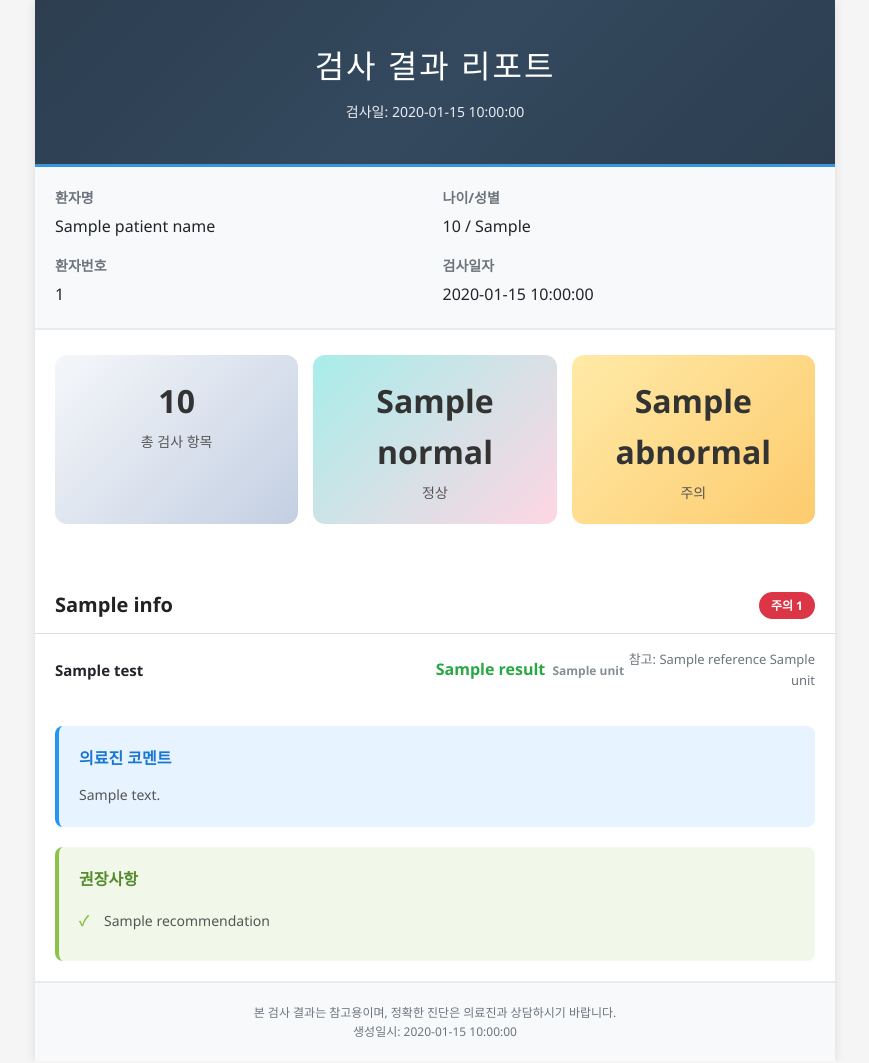
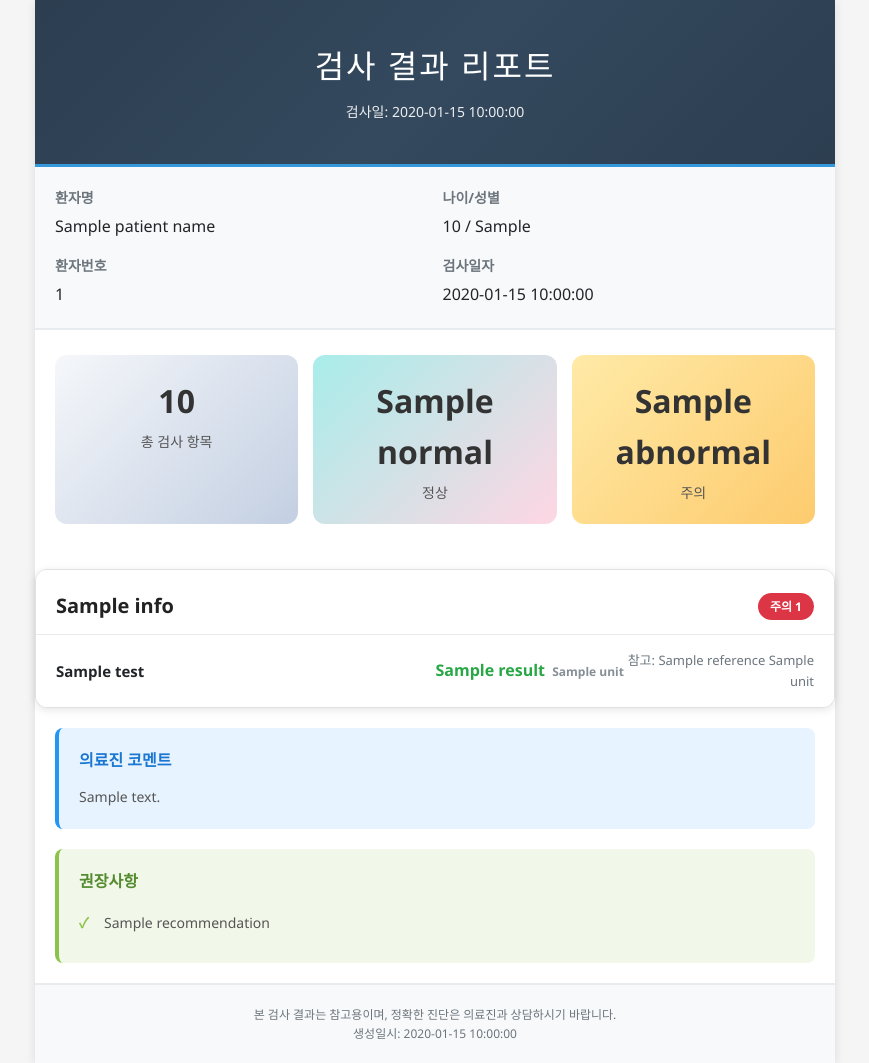
Before and after one commit to gwmaw/-, a Flask app: template src/templates/report_template.html in a window 1280 px wide. Shown: the whole page, without its empty margins (205-1074 px from the left). Before the commit the page ends 1037 px from the top, so only its background shows below. Run offline with Flask 3, Linux system fonts and the light colour scheme; the template is opened without the code that fills it: most values are stand-ins (such as "Sample title", 1, 10 or a date in 2020).

Commit message:
feat: 카드형 디자인으로 입체감 추가
사용자 요청사항:
- 전체 배경: 회색 (#f5f5f5)
- 카테고리 배경: 흰색 둥근 배경
- 입체감 있는 카드형 컨테이너

주요 변경사항:

1. 카드형 컨테이너 적용
   ✅ 둥근 모서리: border-radius 12px
   ✅ 입체감 그림자: box-shadow 0 2px 8px rgba(0, 0, 0, 0.1)
   ✅ 얇은 테두리: border 1px solid #e0e0e0
   ✅ 흰색 배경: background white

2. 카드 간격 추가
   ✅ margin-bottom: 20px
   • 각 카테고리 카드가 시각적으로 분리됨
   • 회색 배경에서 카드들이 떠있는 느낌

3. 배경 대비
   • 전체 배경: 회색 (#f5f5f5)
   • 카드 배경: 흰색 (white)
   • 명확한 색상 대비로 카테고리 구분 강화

4. 입체 효과
   • 그림자로 깊이감 표현
   • 카드가 배경 위에 떠있는 입체 효과
   • 전문적이면서도 모던한 느낌

디자인 개선:
- Before: 평면적, 구분선만 있음
- After: 입체적 카드형, 그림자로 깊이감

테스트 결과:
- PDF 크기: 57KB
- 카드형 컨테이너 정상 적용 ✅
- 입체감 있는 디자인 ✅
- 카테고리 구분 명확 ✅
- 모던하고 전문적인 느낌 ✅

```diff
--- a/src/templates/report_template.html
+++ b/src/templates/report_template.html
@@ -139,14 +139,14 @@
             font-size: 14px;
         }
 
-        /* 검사 그룹 - 카테고리별 배경 음영 제거 */
+        /* 검사 그룹 - 카드형 디자인 */
         .test-group {
-            margin-bottom: 0;
-            border-radius: 0;
-            overflow: visible;
-            box-shadow: none;
-            border: none;
-            background: white;  /* 흰색 배경 */
+            margin-bottom: 20px;  /* 카드 간 간격 */
+            border-radius: 12px;  /* 둥근 모서리 */
+            overflow: hidden;
+            box-shadow: 0 2px 8px rgba(0, 0, 0, 0.1);  /* 입체감 그림자 */
+            border: 1px solid #e0e0e0;  /* 얇은 테두리 */
+            background: white;  /* 흰색 카드 배경 */
         }
 
         /* 카테고리별 배경색 제거 */
@@ -164,11 +164,11 @@
         .group-header {
             padding: 20px 20px 12px 20px;
             background: white;  /* 흰색 배경 */
-            border-left: none;  /* 컴러 바 제거 */
+            border-left: none;  /* 컬러 바 제거 */
             display: flex;
             align-items: center;
             gap: 10px;
-            border-bottom: 1px solid #ddd;  /* 엇은 구분선 */
+            border-bottom: 1px solid #e9ecef;  /* 얇은 구분선 */
         }
 
         .group-icon {
```
